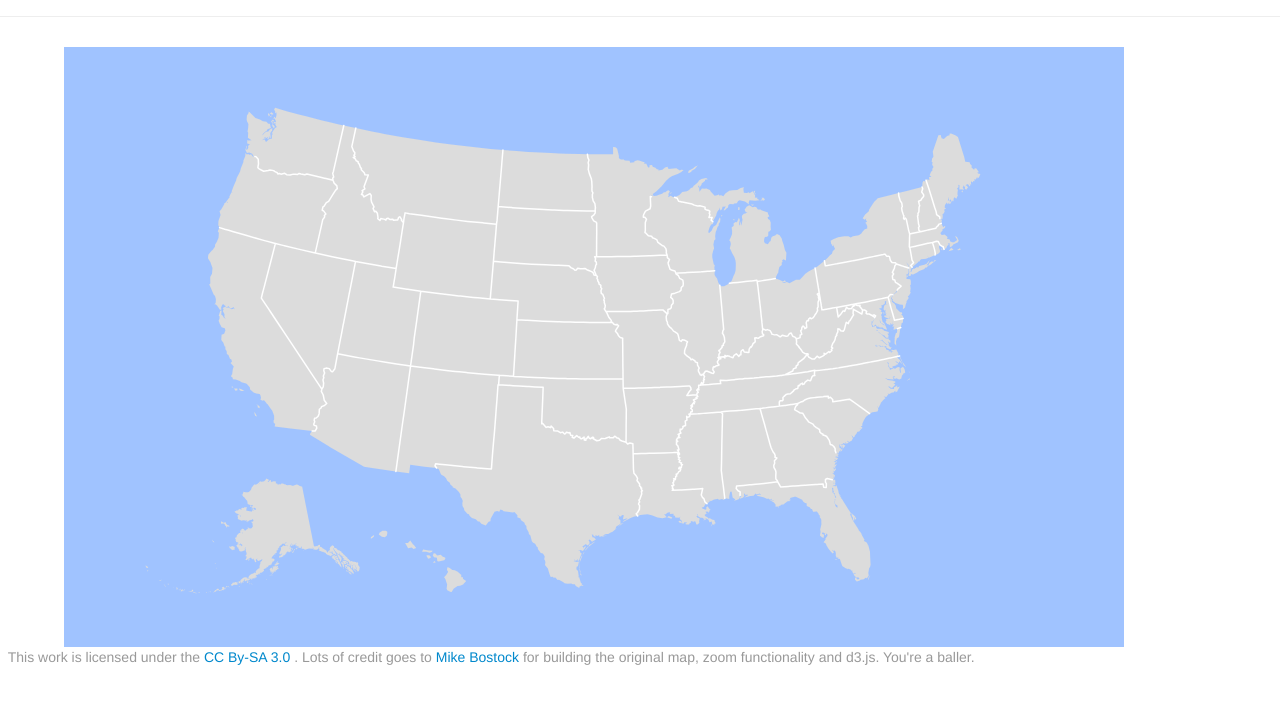
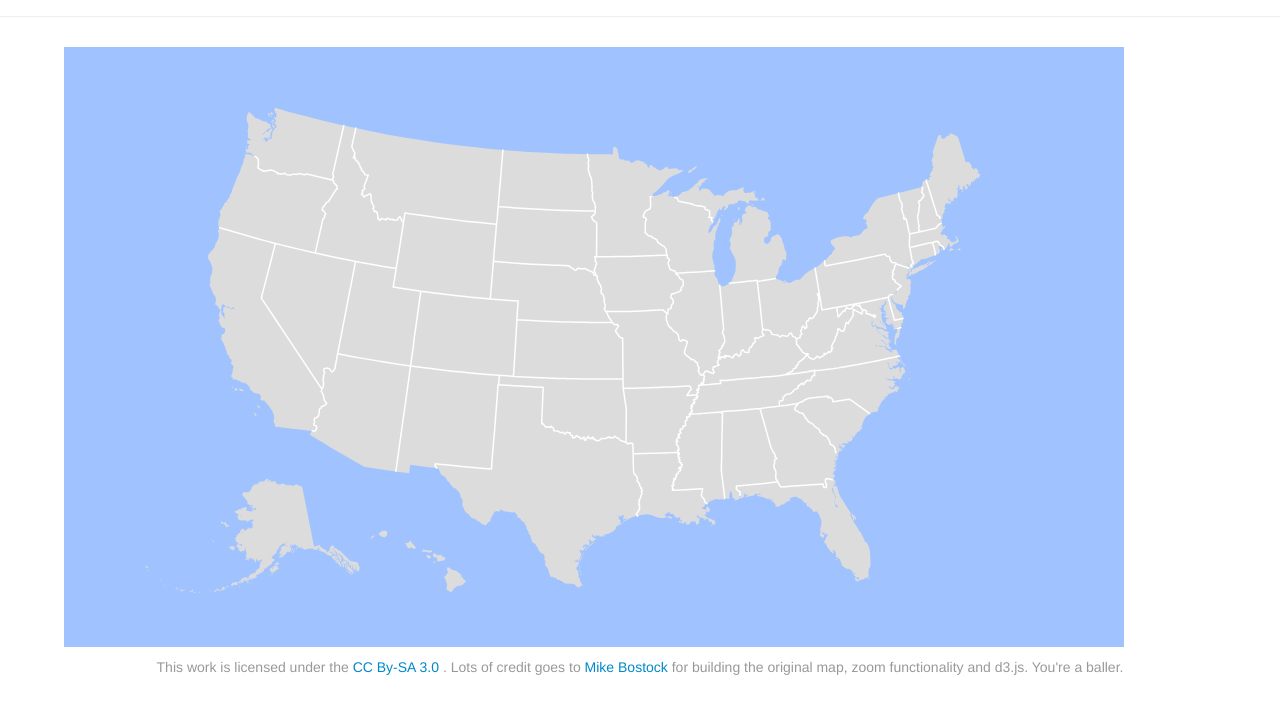
Before and after one commit to leishman/Maply, a plain HTML site: page index.html in a window 1280 px wide. Shown: the part 63-776 px from the top of the page. Drawn offline with nearby package versions, Linux system fonts and the light colour scheme.

Commit message:
Adjusted footer position

```diff
--- a/index.html
+++ b/index.html
@@ -64,6 +64,11 @@ svg {
   margin-right: auto;
   display: block;
   width: 90%;
+}
+
+.footer {
+  margin-top: 10px;
+  text-align: center;
 }
 
 
@@ -298,7 +303,7 @@ if (centered){
       <!-- http://creativecommons.org/licenses/ -->
   <div class="row-fluid footer">
     <div class="span12">
-      <p class="muted">&nbsp;&nbsp;This work is licensed under
+      <p class="muted">This work is licensed under
         the <a href="http://creativecommons.org/licenses/by-sa/3.0/">CC
           By-SA 3.0
         </a>. Lots of credit goes to <a href="http://www.github.com/mbostock">Mike Bostock</a> for building the original map, zoom functionality and d3.js. You're a baller. </p>
```
